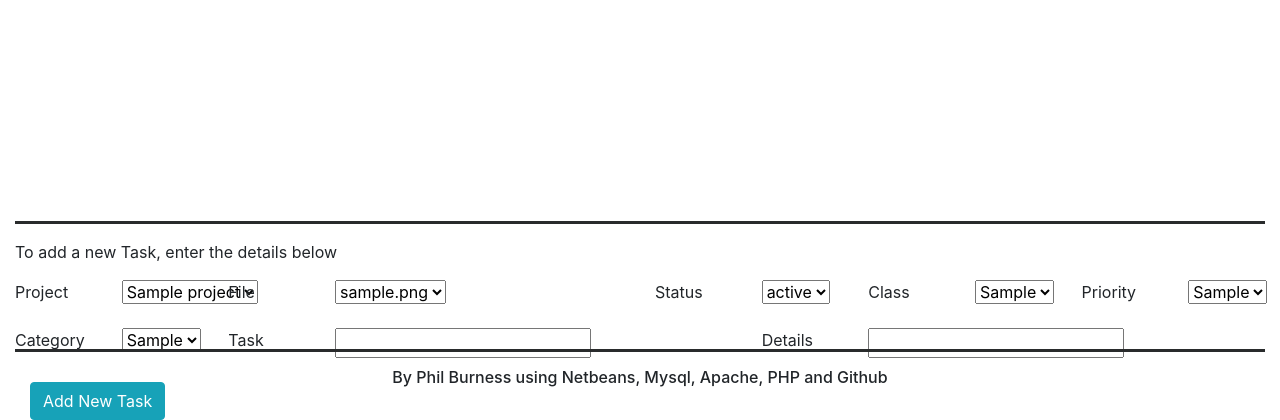
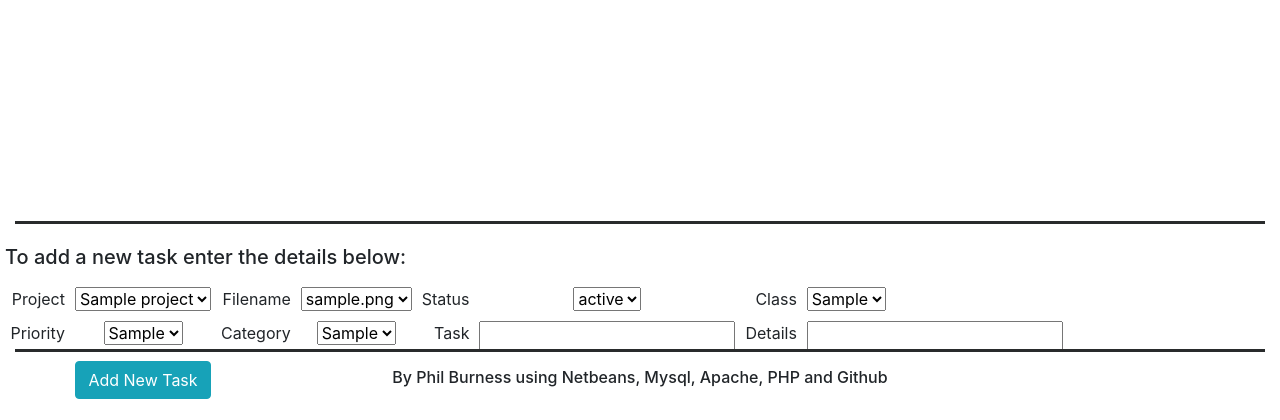
Before and after one commit to NikonPhil/TDList, a PHP site: page / in a window 1280 px wide. Shown: the part 405-825 px from the top of the page. After the commit the page ends 804 px from the top, so only its background shows below. Run offline with PHP 8.4, Linux system fonts and the light colour scheme; tables that the repository leaves empty or names only in its code hold one stand-in row (values such as "Sample post"); data that the repository does not hold is empty.

Commit message:
Update index.php
Changed the 'add task' section to use the CSS Grid layout.

```diff
--- a/index.php
+++ b/index.php
@@ -6,7 +6,38 @@
         <?php include 'header1.php'; ?>
 
         <title>To Do List Main Page</title>
+        <style>
+            .title {grid-area: title; }
+.txt1 {grid-area: txt1; text-align: right; }
+.txt2 {grid-area: txt2; text-align: right; }
+.txt3 {grid-area: txt3; text-align: right; }
+.txt4 {grid-area: txt4; text-align: right; }
+.txt5 {grid-area: txt5; text-align: right; }
+.txt5a {grid-area: txt5a; text-align: right; }
+.txt6 {grid-area: txt6; text-align: right; }
+.txt7 {grid-area: txt7; text-align: right; }
+.sel1 {grid-area: sel1; text-align: center;}
+.sel2 {grid-area: sel2; text-align: center;}
+.sel3 {grid-area: sel3; text-align: center;}
+.sel4 {grid-area: sel4; text-align: center;}
+.sel5 {grid-area: sel5;text-align: center; }
+.sel5a {grid-area: sel5a;text-align: center; }
+.in1 {grid-area: in1; text-align: left;}
+.in2 {grid-area: in2; text-align: left;}
+.b1 {grid-area: b1; text-align: center;}
+.container-add {
+  display: grid; width:65%;
+  margin: 0 0 0 0;
+  padding: 5px;
+  grid-template-columns: 60px repeat(2,1fr) 1fr repeat(4,1fr) 60px;
+  gap: 10px;
+  grid-template-areas: 'title title title title title title title title title .'
+    'txt1 sel1 txt2 sel2 txt3 sel3 txt4 sel4 sel4 .'
+    'txt5 sel5 txt5a sel5a txt6 in1 txt7 in2 in2  .'
+    '. b1 . . . . . in2 in2 .';
+}
 
+        </style>
     </head>
     <body>
 
@@ -101,14 +132,10 @@
          </div>
         <!-- Set up the area to add a new task -->
         <form method="post">
-        <div class="container-fluid">
-            <p>To add a new Task, enter the details below</p>
-
-            <div class="row">
-                <div class="col-sm-1">
-                    Project
-                </div>
-                <div class="col-sm-1">
+        <div class="container-add">
+  <div class="title" ><h5>To add a new task enter the details below:</h5></div>
+  <div class="txt1">Project</div>
+  <div class="sel1">
     <?php
                     $sql1 = "SELECT idtd_projects, project_name FROM td_projects";
 
@@ -125,11 +152,8 @@
                     echo "</select>";
                     ?>
   </div>
-                <div class="col-sm-1">
-                    File
-                </div>
-                <div class="col-sm-3">
-                    <?php
+  <div class="txt2">Filename</div>
+  <div class="sel2"><?php
                     $sql2 = "SELECT idtd_filename, filename FROM td_filename";
                     //echo $sql2 . "<br>";
                     $res2 = mysqli_query($conn, $sql2);
@@ -143,12 +167,9 @@
                             . "{$row2['filename']}</option>";
                     }
                     echo "</select>";
-                    ?>
-                </div>
-                <div class="col-sm-1">
-                    Status
-                </div>
-                <div class="col-sm-1">
+                    ?></div>
+  <div class="txt3">Status</div>
+  <div class="sel3">
     <?php
                     $sql3 = "SELECT idtd_status, td_status FROM td_status";
                     //echo $sql3 . "<br>";
@@ -165,10 +186,8 @@
                 echo "</select>";
                 ?>
   </div>
-                <div class="col-sm-1">
-                    Class
-                </div>
-                <div class="col-sm-1">
+  <div class="txt4">Class</div>
+  <div class="sel4">
     <?php
                      $sql4 = "SELECT idtd_class, class FROM td_class";
                     $res4 = mysqli_query($conn, $sql4);
@@ -184,10 +203,8 @@
                 echo "</select>";
                 ?>
   </div>
-                <div class="col-sm-1">
-                    Priority
-                </div>
-                <div class="col-sm-1">
+  <div class="txt5">Priority</div>
+  <div class="sel5">
     <?php
     $sql5 = "SELECT idtd_priority, priority FROM td_priority";
                     $res5 = mysqli_query($conn, $sql5);
@@ -203,16 +220,8 @@
                     echo "</select>";
                     ?>
   </div>
-
-            </div>
-        </div>
-        <br>
-        <div class="container-fluid">
-            <div class="row">
-                <div class="col-sm-1">
-                    Category
-                </div>
-                <div class="col-sm-1">
+  <div class="txt5a">Category</div>
+  <div class="sel5a">
    <?php
                     $sql6 = "SELECT idtd_category, category FROM td_category";
                     //echo $sql6 . "<br>";
@@ -229,30 +238,17 @@
                     echo "</select>";
                     ?>
     </div>
-                <div class="col-sm-1">
-                    Task
-                </div>
-                <div class="col-sm-4">
+  <div class="txt6">Task</div>
+  <div class="in1">
    <input name = "task" type = "text" id = "task">
   </div>
-                <div class="col-sm-1">
-                    Details
-                </div>
-                <div class="col-sm-4">
+  <div class="txt7">Details</div>
+  <div class="in2">
     <input name = "details" type = "text" id = "details">
   </div>
-        </div>
-            <br>
-        <div class="container-fluid">
-            <div class="row">
-                <div class="col-sm-3">
+  <div class="b1">
     <button class="btn btn-info" name="add" value="Add"
                             type="submit">Add New Task</button>
-                </div>
-                <div class="col-sm-6">
-                    <!-- Dummy cell to maintain structure -->
-                </div>
-            </div>
   </div>
 </div>
         </form>
```
Lines whose indentation alone changed are shown as unchanged.
